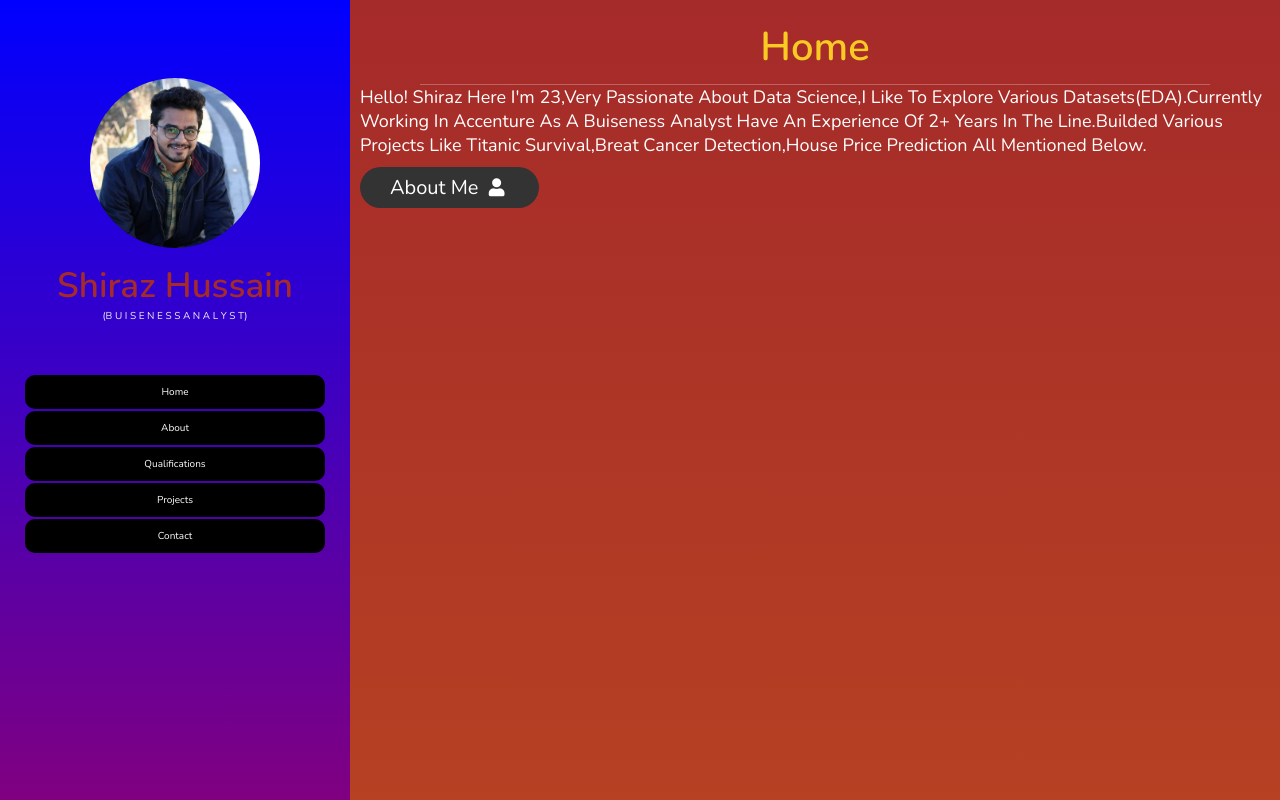
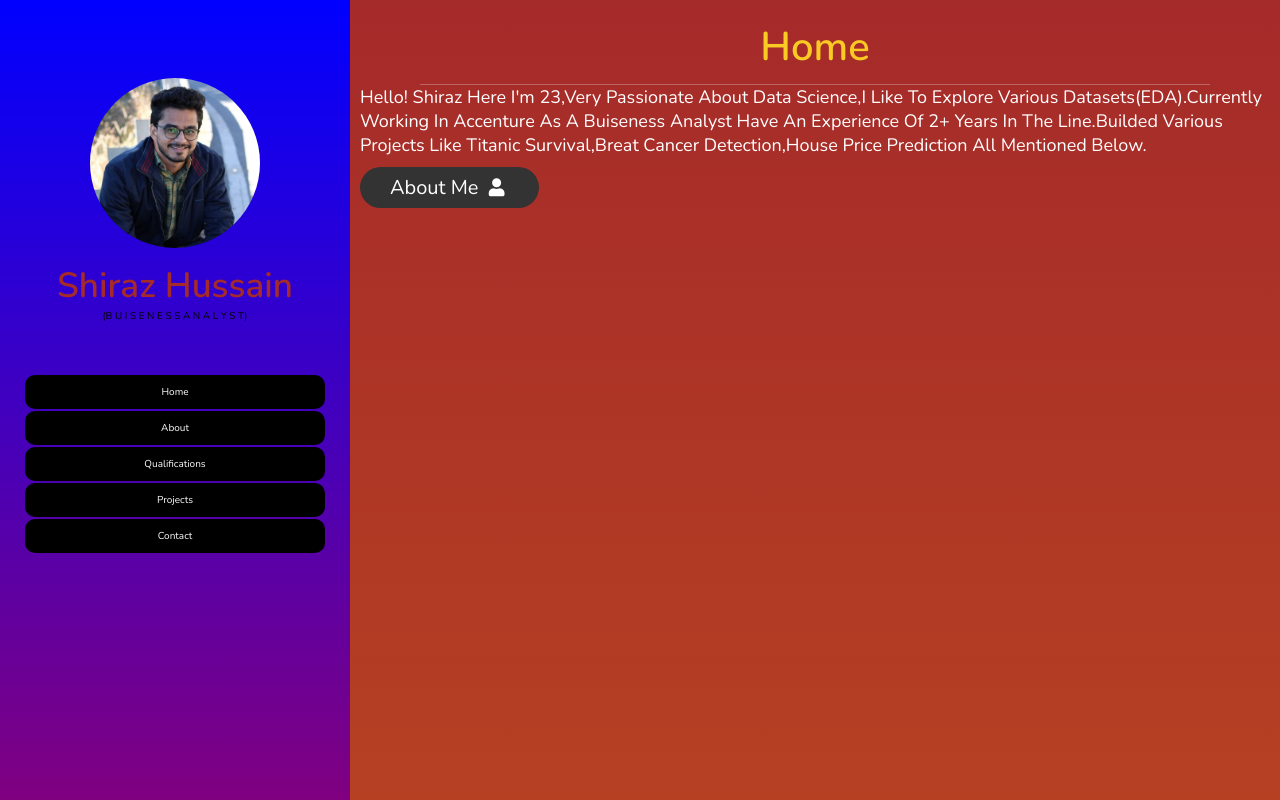
Before and after one commit to Abdqv/portfolio, a plain HTML site: page index.html in a window 1280 px wide. Shown: the top 800 px of the page. Drawn offline with nearby package versions, Linux system fonts and the light colour scheme; files whose address does not match are found by name.

Commit message:
Update index.html

```diff
--- a/index.html
+++ b/index.html
@@ -17,7 +17,7 @@
         <img src="C:\Users\Dell\Downloads\shirazbhai.jpg" alt="error">
         <h3 class="name">Shiraz hussain</h3>
 
-        <p class="post">(B u i s e n e s s                           A n a l y s t)</p>
+        <p class="post"><pre>(B u i s e n e s s A n a l y s t)</pre></p>
 
     </div>
     <nav class="navbar">
```
